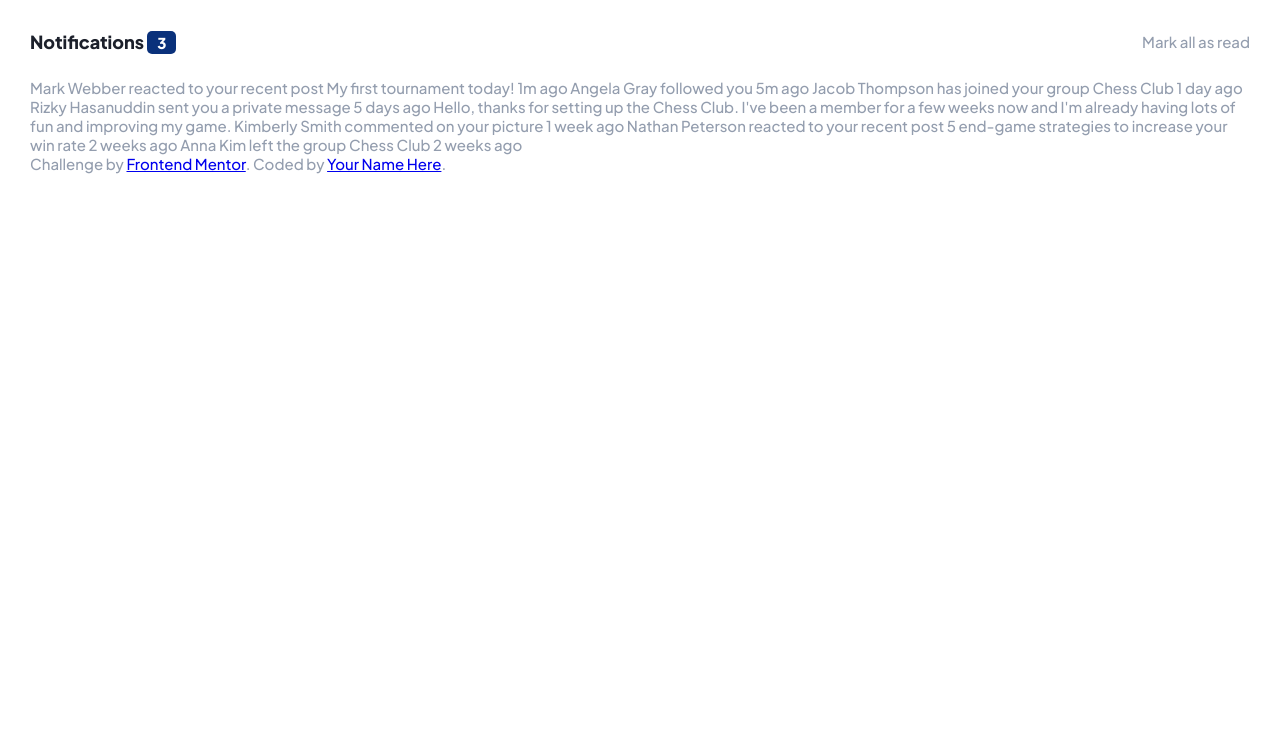
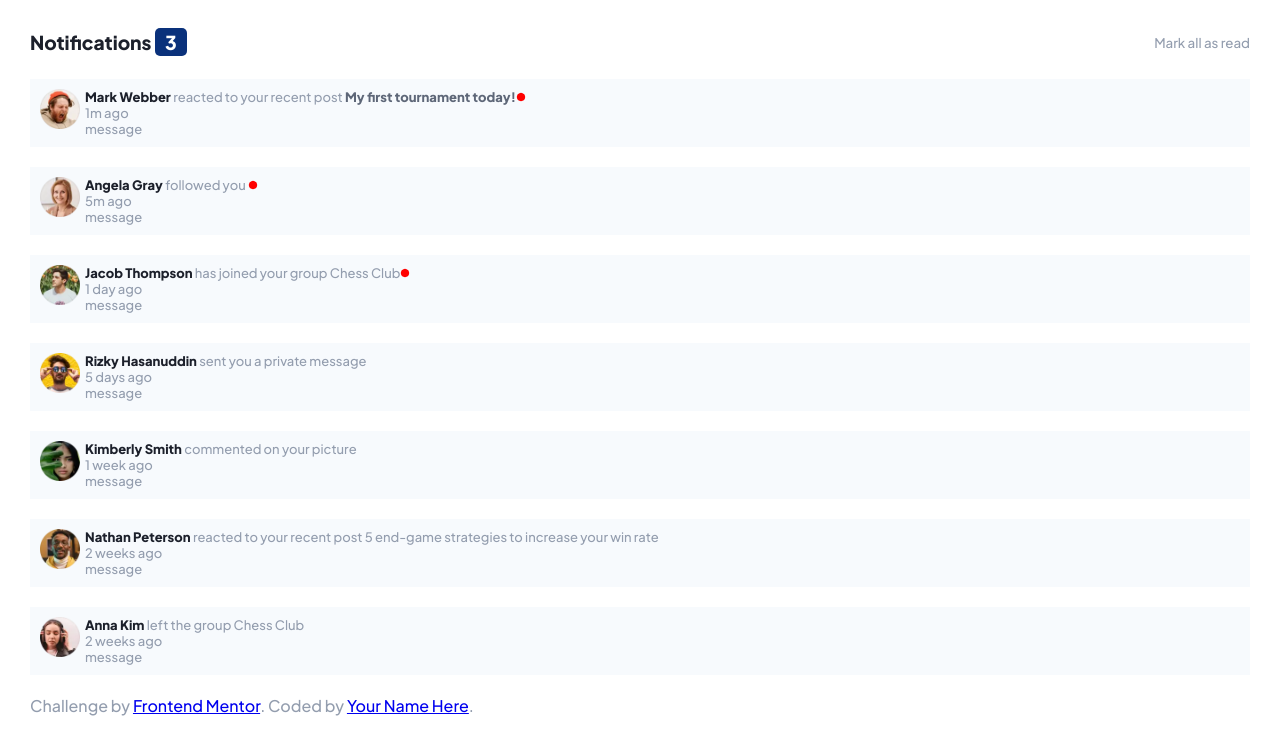
Before and after one commit to Electrocisko/FrontendMentor-12, a React (Vite) app: page / in a window 1280 px wide. Shown: the top 754 px of the page. Built offline with nearby package versions, Linux system fonts and the light colour scheme.

Commit message:
props in Post componet

```diff
--- a/src/App.css
+++ b/src/App.css
@@ -19,7 +19,6 @@
   margin: 0;
   box-sizing: border-box;
   font-family: 'Plus Jakarta Sans', sans-serif;
-  font-size: 15px;
 }
 
 body {
--- a/src/App.jsx
+++ b/src/App.jsx
@@ -1,48 +1,87 @@
 /* eslint-disable react/no-unescaped-entities */
-import './App.css';
-import Header from './components/header/Header';
+import "./App.css";
+import Header from "./components/header/Header";
+import Post from "./components/post/Post";
+
+const posts = [
+  {
+    id: 1,
+    name: "Mark Webber ",
+    info: "reacted to your recent post ",
+    post: "My first tournament today!",
+    time: "1m ago",
+    image: "./images/avatar-mark-webber.webp",
+    readed: false
+  },
+  {
+    id: 2,
+    name: "Angela Gray ",
+    info: "followed you ",
+    time: "5m ago",
+    image: "./images/avatar-angela-gray.webp",
+    readed: false
+  },
+  {
+    id: 3,
+    name: "Jacob Thompson ",
+    info: "has joined your group Chess Club",
+    time: "1 day ago",
+    image: "./images/avatar-jacob-thompson.webp",
+    readed: false
+  },
+  {
+    id: 4,
+    name: "Rizky Hasanuddin ",
+    info: "sent you a private message",
+    message:
+      "Hello, thanks for setting up the Chess Club. I've been a member for a few weeks now and I'm already having lots of fun and improving my game.",
+    time: "5 days ago",
+    image: "./images/avatar-rizky-hasanuddin.webp",
+    readed: true
+  },
+  {
+    id: 5,
+    name: "Kimberly Smith ",
+    info: "commented on your picture",
+    time: "1 week ago",
+    image: "./images/avatar-kimberly-smith.webp",
+    readed: true
+  },
+  {
+    id: 6,
+    name: "Nathan Peterson ",
+    info: "reacted to your recent post 5 end-game strategies to increase your win rate",
+    time: " 2 weeks ago",
+    image: "./images/avatar-nathan-peterson.webp",
+    readed: true
+  },
+  {
+    id: 7,
+    name: "Anna Kim ",
+    info: "left the group Chess Club",
+    time: "2 weeks ago",
+    image: "./images/avatar-anna-kim.webp",
+    readed: true
+  },
+];
 
 function App() {
   return (
     <>
-    <Header/>
-    <div>
+      <Header />
+      {posts.map((post) => (
+        <Post key={post.id} data={post} />
+      ))}
 
-    Mark Webber reacted to your recent post My first tournament today!
-    1m ago
-
-    Angela Gray followed you
-    5m ago
-
-    Jacob Thompson has joined your group Chess Club
-    1 day ago
-
-    Rizky Hasanuddin sent you a private message
-    5 days ago
-    Hello, thanks for setting up the Chess Club. I've been a member for a few weeks now and
-
-    I'm already having lots of fun and improving my game.
-
-    Kimberly Smith commented on your picture
-    1 week ago
-
-    Nathan Peterson reacted to your recent post 5 end-game strategies to increase your win rate
-    2 weeks ago
-
-    Anna Kim left the group Chess Club
-    2 weeks ago
-
-    </div>
-
-
-
-
-<div className="attribution">
-  Challenge by <a href="https://www.frontendmentor.io?ref=challenge" >Frontend Mentor</a>.
-  Coded by <a href="#">Your Name Here</a>.
-</div>
+      <div className="attribution">
+        Challenge by{" "}
+        <a href="https://www.frontendmentor.io?ref=challenge">
+          Frontend Mentor
+        </a>
+        . Coded by <a href="#">Your Name Here</a>.
+      </div>
     </>
-  )
+  );
 }
 
-export default App
+export default App;
--- /dev/null
+++ b/src/components/message/Message.jsx
@@ -0,0 +1,8 @@
+
+function message() {
+  return (
+    <div>message</div>
+  )
+}
+
+export default message
--- /dev/null
+++ b/src/components/post/Post.jsx
@@ -0,0 +1,29 @@
+import PropTypes from 'prop-types';
+import styles from "./post.module.css";
+import Message from '../message/message';
+
+
+
+function Post({data}) {
+  return (
+    <>
+      <div className={styles.container}>
+        <img src={data.image} alt=""  className={styles.avatar}/>
+        <div className={styles.text_container}>
+          <p>
+            <span className={styles.name}>{data.name}</span>{data.info}<span className={styles.text_post}>{data.post && data.post}</span>
+            <span >{!data.readed && <img className={styles.circle} src="./images/circle.svg" alt="" /> }</span>
+          </p>
+          <p className={styles.time}>{data.time}</p>
+          <Message/>
+        </div>
+      </div>
+    </>
+  );
+}
+
+Post.propTypes = {
+  data: PropTypes.object
+}
+
+export default Post;
--- /dev/null
+++ b/src/components/post/post.module.css
@@ -0,0 +1,30 @@
+
+.container {
+    display: flex;
+    margin-bottom: 20px;
+    background-color:  hsl(210, 60%, 98%);
+    padding: 10px;
+}
+
+.text_container {
+    font-size: 13px;
+}
+
+.name {
+   font-weight: 800;
+   color: hsl(224, 21%, 14%);
+}
+
+.avatar {
+    height: 40px;
+    margin-right: 5px;
+}
+
+.text_post {
+    color:  hsl(219, 12%, 42%);
+    font-weight: 800;
+}
+
+.circle {
+    height: 10px;
+}
```
Also changed, not shown: public/images/circle.svg (added), src/components/message/message.module.css (added).
